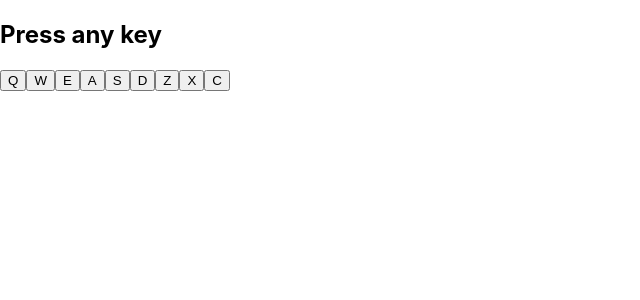
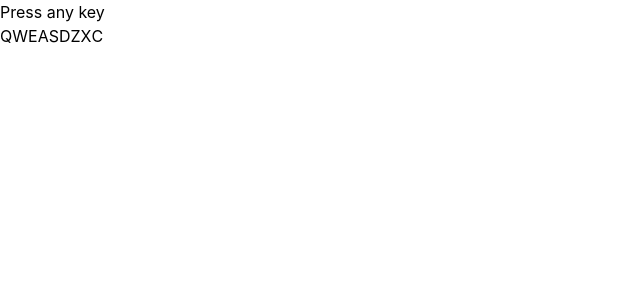
Before and after one commit to synerjay/drum-machine-react-app, a React (Create React App) app: page / in a window 1280 px wide. Shown: the top 300 px of the page, without its empty margins (0-640 px from the left). Built offline with nearby package versions, Linux system fonts and the light colour scheme.

Commit message:
added Tailwind css in conjunction with Material UI

```diff
--- /dev/null
+++ b/craco.config.js
@@ -0,0 +1,7 @@
+module.exports = {
+  style: {
+    postcss: {
+      plugins: [require('tailwindcss'), require('autoprefixer')],
+    },
+  },
+};
--- /dev/null
+++ b/postcss.config.js
@@ -0,0 +1,6 @@
+module.exports = {
+  plugins: {
+    tailwindcss: {},
+    autoprefixer: {},
+  },
+}
--- a/src/index.css
+++ b/src/index.css
@@ -1,3 +1,7 @@
+@tailwind base;
+@tailwind components;
+@tailwind utilities;
+
 body {
   margin: 0;
   font-family: -apple-system, BlinkMacSystemFont, 'Segoe UI', 'Roboto', 'Oxygen',
--- /dev/null
+++ b/tailwind.config.js
@@ -0,0 +1,11 @@
+module.exports = {
+  purge: ['./src/**/*.{js,jsx,ts,tsx}', './public/index.html'],
+  darkMode: false, // or 'media' or 'class'
+  theme: {
+    extend: {},
+  },
+  variants: {
+    extend: {},
+  },
+  plugins: [],
+};
```
Also changed, not shown: package.json (+9 -3 lines), 1 other file (tests, documents, lock files or other folders).
